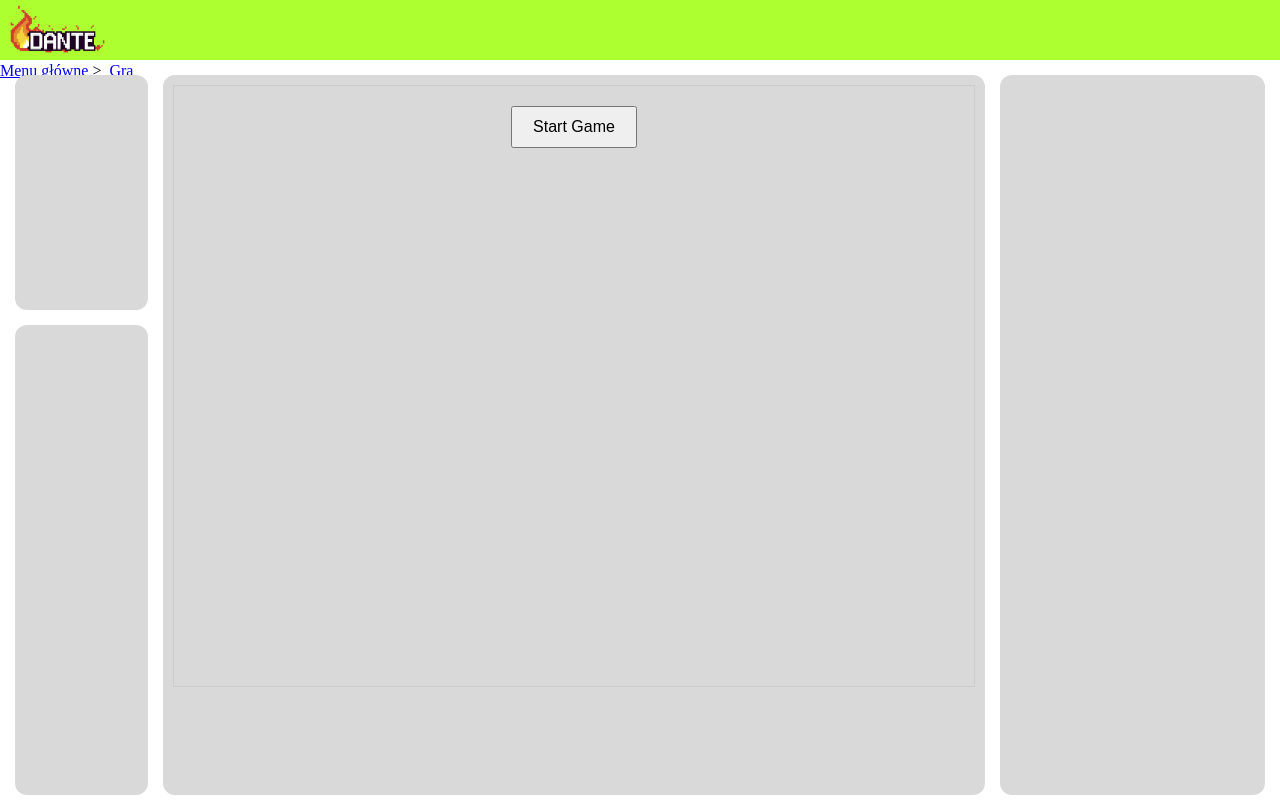
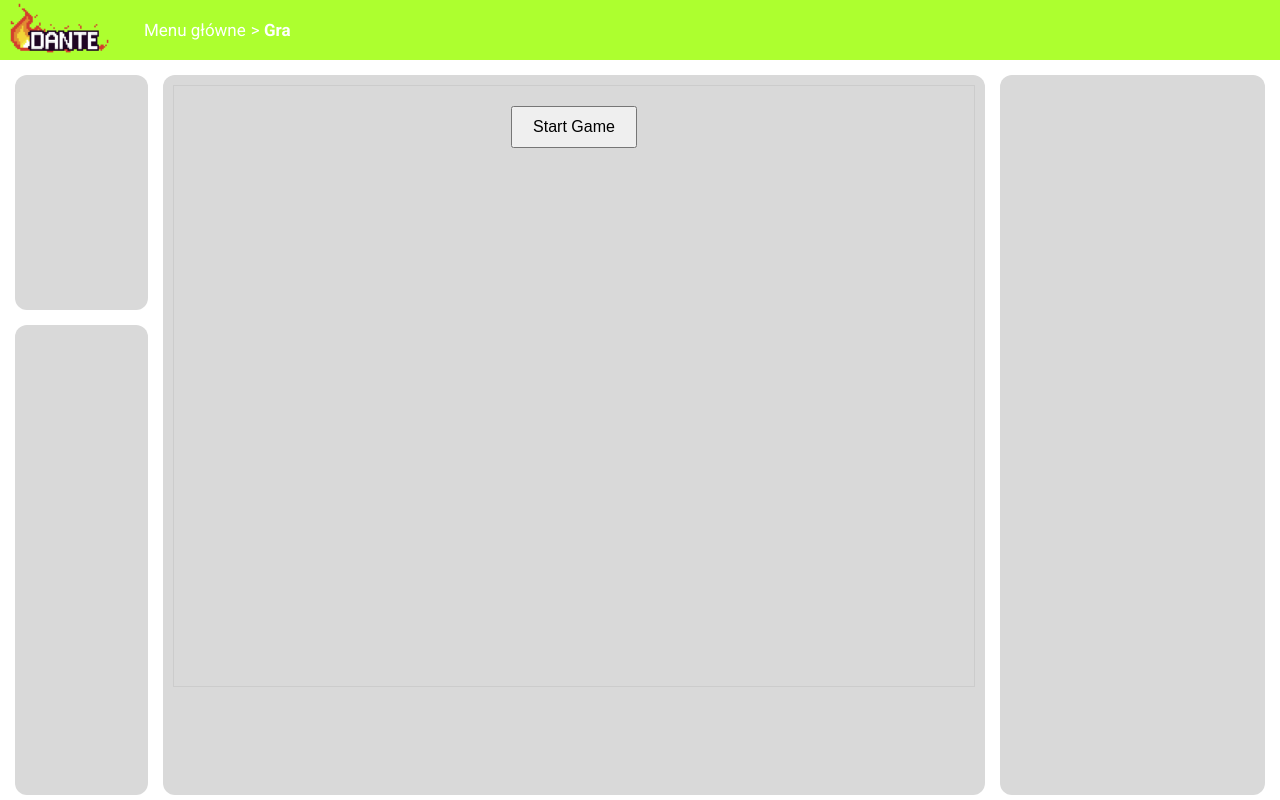
Before and after one commit to ziomciopoziomcio/ProgramoGranie_server, a Flask app: page /index/game in a window 1280 px wide. Run offline with Flask 3, Linux system fonts and the light colour scheme; some web fonts are replaced.

Commit message:
Styling the breadcrumb

```diff
--- a/static/css/style.css
+++ b/static/css/style.css
@@ -20,6 +20,9 @@ p{
 }
 
 .navbar {
+    display: flex;
+    align-items: center; /* Vertically center items */
+
     width: 100%;
     height: 60px;
     background: #343A40;
@@ -27,9 +30,38 @@ p{
 }
 
 #navbar-main-icon {
-    margin: 5px 10px;
+    height: 50px; /* Adjust size as needed */
+    margin-left: 10px;
+    margin-right: 30px; /* Space between logo and breadcrumb */
+    /*margin: 5px 10px;*/
     max-width: 100%;
-    height: 80%;
+    /*height: 80%;*/
+}
+
+.breadcrumb {
+    display: flex;
+    align-items: center;
+    font-family: "Roboto", serif;
+    font-size: 17px;
+    color: white;
+}
+
+.breadcrumb a {
+    color: white;
+    text-decoration: none;
+    margin-right: 5px;
+    transition: color 0.3s ease, text-decoration 0.3s ease;
+}
+
+.breadcrumb a:hover {
+    text-decoration: underline;
+    color: #d9d9d9;
+}
+
+.breadcrumb a:last-child {
+    color: white;
+    pointer-events: none;
+    font-weight: bold;
 }
 
 .main-content{
```
